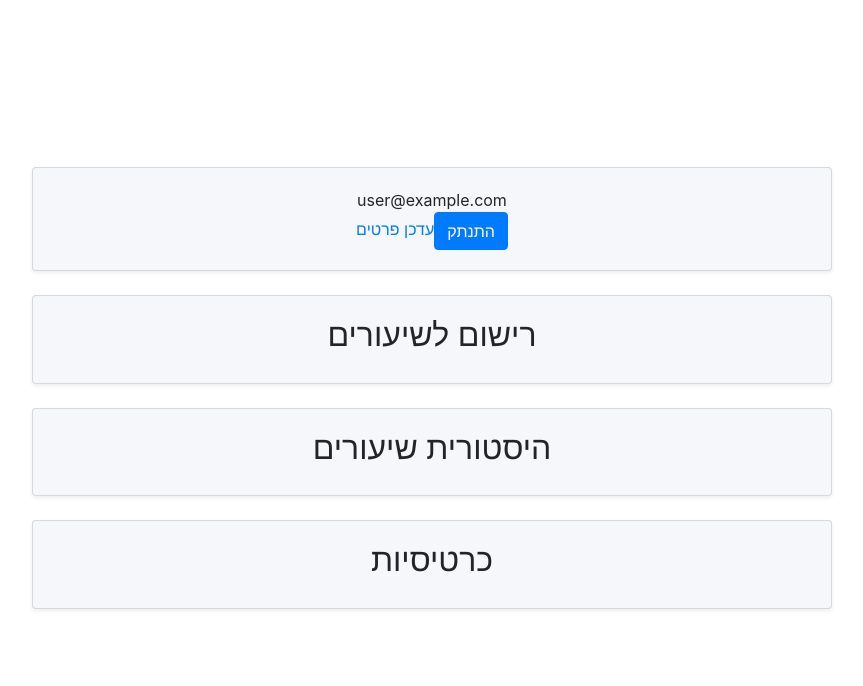
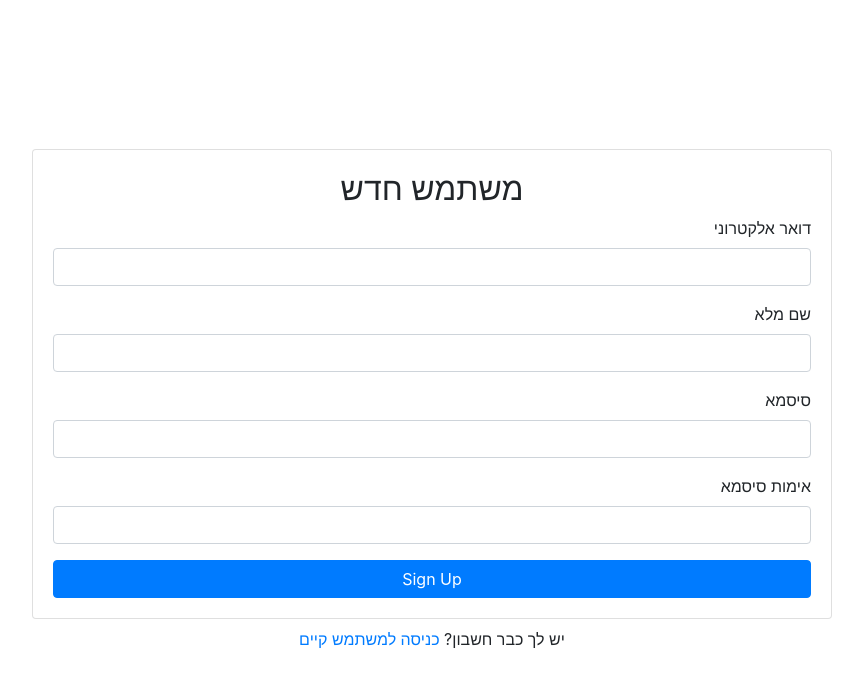
Before and after one commit to bendan7/YogiApp, a React (Create React App) app: page /signup in a window 1280 px wide. Before the commit this address led to /. Shown: the top 686 px of the page, without its empty margins (208-1071 px from the left). Built offline with nearby package versions, Linux system fonts and the light colour scheme; no server answers; the database is empty; sample sign-in values are in the browser's storage.

Commit message:
Add admin db and admin route

```diff
--- a/src/components/App.js
+++ b/src/components/App.js
@@ -8,6 +8,8 @@ import { BrowserRouter as Router, Switch, Route } from "react-router-dom";
 import PrivateRoute from "./PrivateRoute";
 import ForgotPassword from "../pages/ForgotPassword";
 import UpdateProfile from "../pages/UpdateProfile";
+import PrivateAdminRoute from "./PrivateAdminRoute";
+import AdminDashboard from "../pages/AdminDashboard";
 
 export default function App() {
   return (
@@ -21,6 +23,7 @@ export default function App() {
             <Switch>
               <PrivateRoute exact path="/" component={Dashboard} />
               <PrivateRoute path="/update-profile" component={UpdateProfile} />
+              <PrivateAdminRoute path="/admin" component={AdminDashboard} />
               <Route path="/signup" component={Signup} />
               <Route path="/login" component={Login} />
               <Route path="/forgot-password" component={ForgotPassword} />
--- /dev/null
+++ b/src/components/PrivateAdminRoute.js
@@ -0,0 +1,20 @@
+import React from "react";
+import { Redirect, Route } from "react-router-dom";
+import { useAuth } from "../contexts/AuthContext";
+
+export default function PrivateAdminRoute({ component: Component, ...rest }) {
+  const { currentUser } = useAuth();
+
+  return (
+    <Route
+      {...rest}
+      render={(props) => {
+        return currentUser && currentUser.isAdmin ? (
+          <Component {...props} />
+        ) : (
+          <Redirect to="/" />
+        );
+      }}
+    ></Route>
+  );
+}
--- a/src/contexts/AuthContext.js
+++ b/src/contexts/AuthContext.js
@@ -1,5 +1,5 @@
 import React, { useContext, useEffect, useState } from "react";
-import { auth } from "../firebase";
+import { auth, firestore } from "../firebase";
 
 const AuthContext = React.createContext();
 
@@ -11,8 +11,13 @@ export function AuthProvider({ children }) {
   const [currentUser, setCurrentUser] = useState();
   const [loading, setLoading] = useState(true);
 
-  function signup(email, password) {
-    return auth.createUserWithEmailAndPassword(email, password);
+  function signup(email, password, userName) {
+    return auth
+      .createUserWithEmailAndPassword(email, password)
+      .then((userCardi) => {
+        const user = auth.currentUser;
+        user.updateProfile({ displayName: userName });
+      });
   }
 
   function login(email, password) {
@@ -31,12 +36,32 @@ export function AuthProvider({ children }) {
     return currentUser.updatePassword(password);
   }
 
+  async function IsUserAdmin(user) {
+    return firestore
+      .collection("admin")
+      .get()
+      .then((querySnapshot) => {
+        for (const doc of querySnapshot.docs) {
+          if (doc.data().uid === user.uid) {
+            return true;
+          }
+        }
+        return false;
+      })
+      .catch(() => false);
+  }
+
   useEffect(() => {
-    const unsubscribe = auth.onAuthStateChanged((user) => {
+    const unsubscribe = auth.onAuthStateChanged(async (user) => {
+      if (user && (await IsUserAdmin(user))) {
+        user.isAdmin = true;
+      }
+
       setCurrentUser(user);
       setLoading(false);
-      return unsubscribe;
     });
+
+    return unsubscribe;
   }, []);
 
   const value = {
--- a/src/firebase.js
+++ b/src/firebase.js
@@ -1,6 +1,7 @@
 import firebase from "firebase/app";
 import "firebase/auth";
 import "firebase/database";
+import "firebase/firestore";
 
 const app = firebase.initializeApp({
   apiKey: process.env.REACT_APP_FIREBASE_API_KEY,
@@ -14,4 +15,5 @@ const app = firebase.initializeApp({
 
 export const auth = firebase.auth();
 export const db = firebase.database();
+export const firestore = firebase.firestore();
 export default app;
--- /dev/null
+++ b/src/pages/AdminDashboard.js
@@ -0,0 +1,5 @@
+import React from "react";
+
+export default function AdminDashboard() {
+  return <div>Iam Admin</div>;
+}
--- a/src/pages/Dashboard.js
+++ b/src/pages/Dashboard.js
@@ -1,4 +1,4 @@
-import React, { useState } from "react";
+import React, { useState, useEffect } from "react";
 import { Card, Button, Alert } from "react-bootstrap";
 import { Link, useHistory } from "react-router-dom";
 import UpcomingMeetings from "../components/UpcomingMeetings";
@@ -9,6 +9,13 @@ export default function Dashboard() {
   const { currentUser, logout } = useAuth();
   const history = useHistory();
   const cardStyle = { backgroundColor: "#f6f7fb" };
+
+  useEffect(() => {
+    if (currentUser.isAdmin) {
+      history.push("/admin");
+    }
+  });
+
   async function handleLogout() {
     try {
       await logout();
@@ -20,12 +27,11 @@ export default function Dashboard() {
   }
 
   const cardClassName = "text-center mb-4 shadow-sm";
-
   return (
     <>
       <Card className={cardClassName} style={cardStyle}>
         <Card.Body>
-          <div>{currentUser?.email}</div>
+          <h3>{currentUser?.displayName} שלום</h3>
           <Link to="update-profile">עדכן פרטים</Link>
           <Button onClick={handleLogout}>התנתק</Button>
         </Card.Body>
--- a/src/pages/Login.js
+++ b/src/pages/Login.js
@@ -25,6 +25,7 @@ export default function Login() {
       setError("");
       setLoading(true);
       await login(emailRef.current.value, passwordRef.current.value);
+
       history.push("/");
     } catch (e) {
       console.log(`${e?.message} `);
--- a/src/pages/Signup.js
+++ b/src/pages/Signup.js
@@ -1,22 +1,17 @@
-import React, { useRef, useState, useEffect } from "react";
+import React, { useRef, useState } from "react";
 import { Form, Button, Card, Alert } from "react-bootstrap";
 import { useAuth } from "../contexts/AuthContext";
 import { Link, useHistory } from "react-router-dom";
 
 export default function Signup() {
   const emailRef = useRef();
+  const nameRef = useRef();
   const passwordRef = useRef();
   const passwordConfRef = useRef();
-  const { signup, currentUser } = useAuth();
+  const { signup } = useAuth();
   const [loading, setLoading] = useState(false);
   const [error, setError] = useState();
   const history = useHistory();
-
-  useEffect(() => {
-    if (currentUser) {
-      history.push("/");
-    }
-  });
 
   async function handleSubmit(e) {
     e.preventDefault();
@@ -25,15 +20,25 @@ export default function Signup() {
       return setError("הסיסמאות אינן תואומות");
     }
 
+    if (!nameRef.current.value) {
+      return setError("שם מלא לא חוקי");
+    }
+
     try {
       setError("");
       setLoading(true);
-      await signup(emailRef.current.value, passwordRef.current.value);
+      await signup(
+        emailRef.current.value,
+        passwordRef.current.value,
+        nameRef.current.value
+      );
     } catch (e) {
       setError(`${e?.message} `);
-    } finally {
       setLoading(false);
+      return;
     }
+
+    history.push("/");
   }
 
   return (
@@ -45,6 +50,10 @@ export default function Signup() {
             <Form.Group id="email">
               <Form.Label>דואר אלקטרוני</Form.Label>
               <Form.Control type="email" ref={emailRef} required />
+            </Form.Group>
+            <Form.Group id="name">
+              <Form.Label>שם מלא</Form.Label>
+              <Form.Control type="name" ref={nameRef} required />
             </Form.Group>
             <Form.Group id="password">
               <Form.Label>סיסמא</Form.Label>
```
